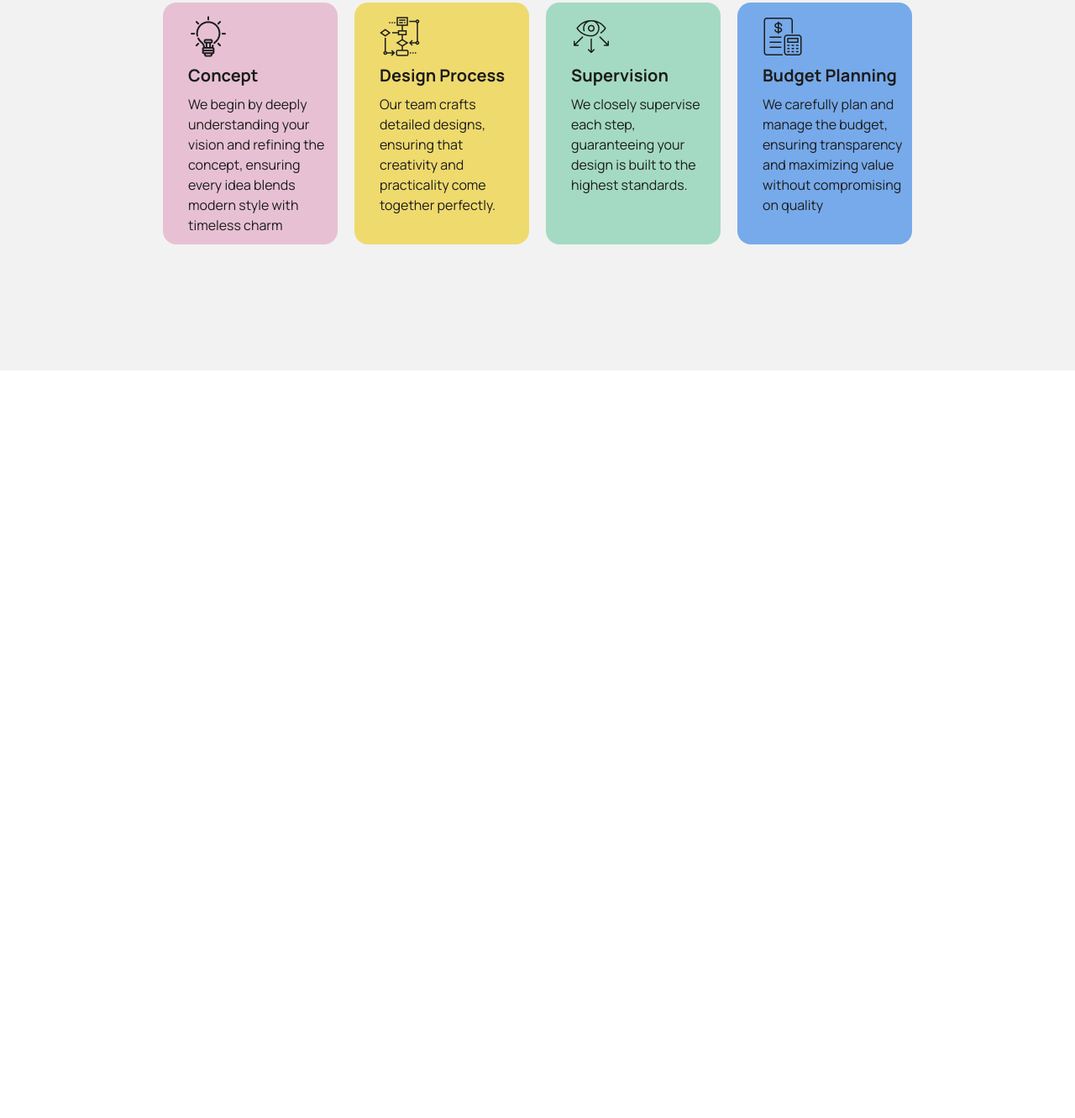
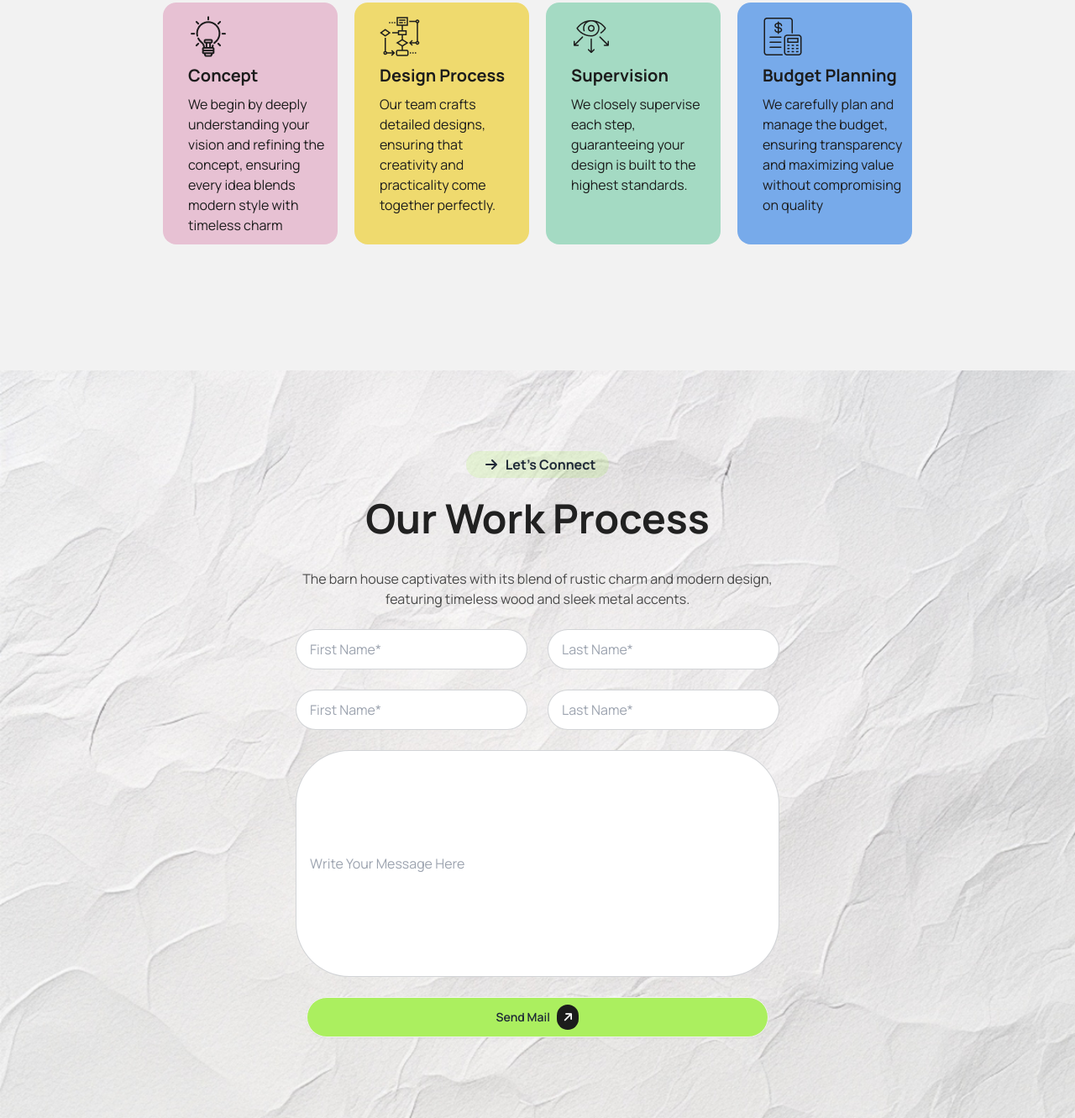
Before and after one commit to saudanoor/Website-Reinterio, a plain HTML site: page Reinterio-Website-for-Apartments/index.html in a window 1280 px wide. Shown: the part 2027-3358 px from the top of the page at 84% size. Before the commit the page ends 2468 px from the top, so only its background shows below. Drawn offline with nearby package versions, Linux system fonts and the light colour scheme; files whose address does not match are found by name.

Commit message:
Discuss next project done

```diff
--- a/Reinterio-Website-for-Apartments/index.html
+++ b/Reinterio-Website-for-Apartments/index.html
@@ -261,6 +261,8 @@
 
 
 
+
+
       <!-- Works Process starts here -->
 
       <div class="hero bg-base-200  min-h-screen">
@@ -372,6 +374,104 @@
     </div>
 
   </div>
+<!-- Cards done -->
+
+
+<!-- BONUS MODULE STARTS -->
+
+
+
+
+<!-- BONUS MODULE ENDS -->
+
+
+<!-- Form Portion Starts Here -->
+<div class="hero bg-base-100  py-24 p-5 min-h-screen bg-[url('/Reinterio-Website-for-Apartments/assets/bg.jpg')]">
+  <div class="max-w-xl">
+
+<div class="Form-container        ">
+
+
+  <div class="Form-elements ">
+
+    <div class="text-box flex  flex-col items-center justify-center gap-4">
+      <div class="btn-title  flex flex-col  gap-3   items-center  ">
+
+        <div class="flex   items-center">
+          <div class="bg-[#ABEF5F33] border-1 border-black max-w-80 rounded-3xl font-bold px-4" >
+
+          <i class=" mx-2 my-2  fa-solid fa-arrow-up rotate-90   color: rgb(248 250 252);"></i>
+
+          Let's Connect
+
+        </div>
+      </div>
+
+    </div>
+
+    <div> <h1 class="text-5xl leading-10  font-bold text-[#212121] mt-3">Our Work Process</h1></div>
+
+      <div class="py-6 text-[#494949]   text-center ">
+        The barn house captivates with its blend of rustic charm and modern design, featuring timeless wood and sleek metal accents.
+      </div>
+
+    </div>
+
+    <div class="formcreated   flex flex-col gap-6 justify-center align-middle">
+       <div class="row1 flex gap-6  flex-col items-center md:flex-row" >
+        <input type="text" placeholder="First Name*" class="input input-bordered w-full max-w-xs bg-[#FFFFFF] rounded-[64px]" />
+
+        <input type="text" placeholder="Last Name*" class="input input-bordered w-full max-w-xs bg-[#FFFFFF] rounded-[64px]" />
+
+       </div>
+
+       <div class="row2 flex gap-6 flex-col items-center md:flex-row " >
+        <input type="text" placeholder="First Name*" class="input input-bordered w-full max-w-xs bg-[#FFFFFF] rounded-[64px]" />
+
+        <input type="text" placeholder="Last Name*" class="input input-bordered w-full max-w-xs bg-[#FFFFFF] rounded-[64px]" />
+
+       </div>
+
+
+       <div class="row3  gap-6 flex items-center justify-center align-middle" >
+
+        <input type="text" placeholder="Write Your Message Here" class="input input-bordered w-full  bg-[#FFFFFF] rounded-[64px]  max-w-[320px] h-[270px]  flex   md:max-w-[970px]  " />
+
+       </div>
+
+       <div class="row4 flex  justify-center align-middle">
+
+        <button class=" BUTTON btn rounded-full bg-[#ABEF5F] flex md:w-[550px]">
+
+          Send Mail
+          <div class="rounded-full border-1 border-[#1C1C1C] bg-[#1C1C1C] flex justify-around"><i class=" mx-2 my-2  fa-solid fa-arrow-up rotate-45 "  style="color: #ffffff;"></i></div>
+        </button>
+
+       </div>
+
+
+
+    </div>
+
+
+
+
+
+
+
+  </div>
+
+
+</div>
+
+
+</div>
+
+
+</div>
+
+
+
     </main>
 
     <footer>
```
